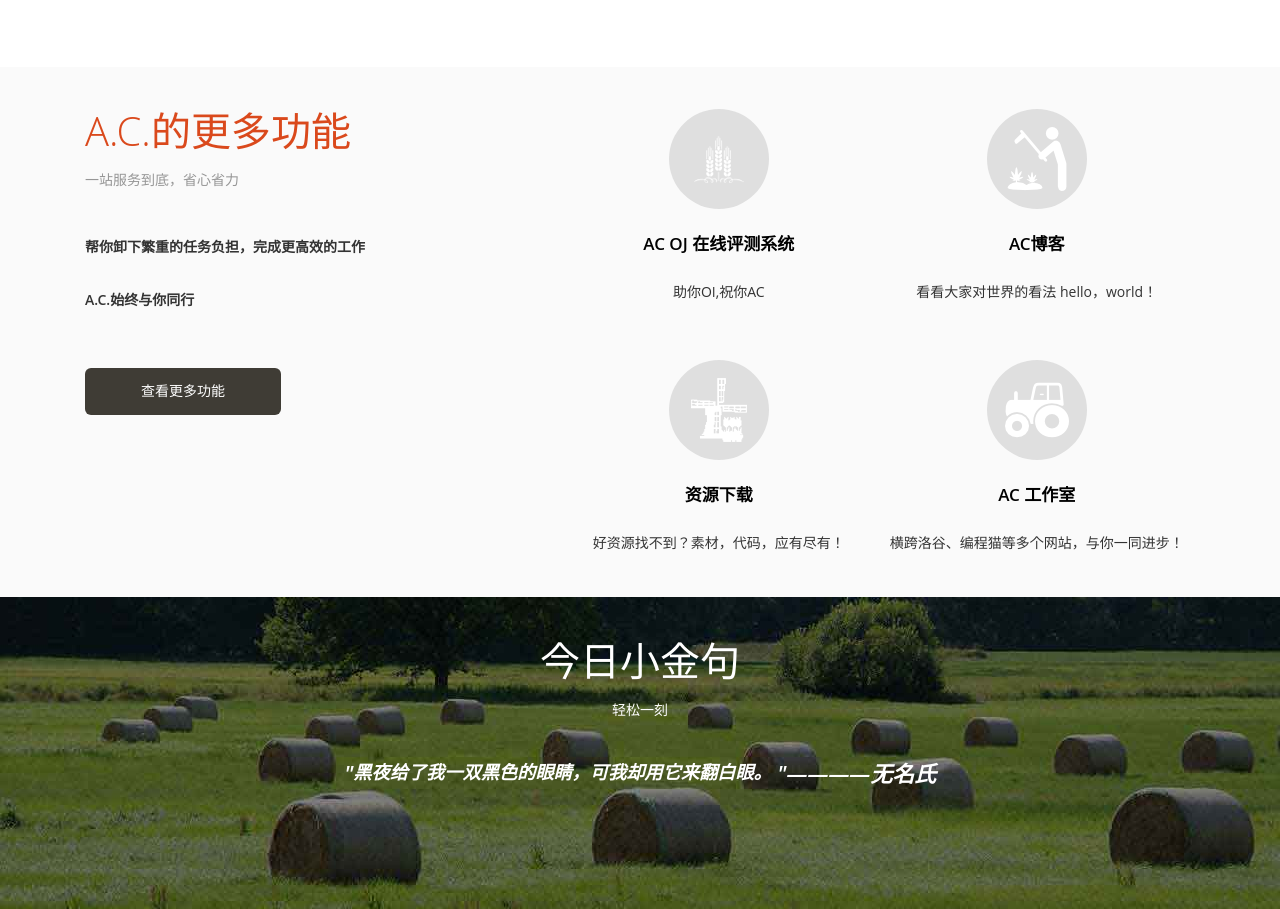
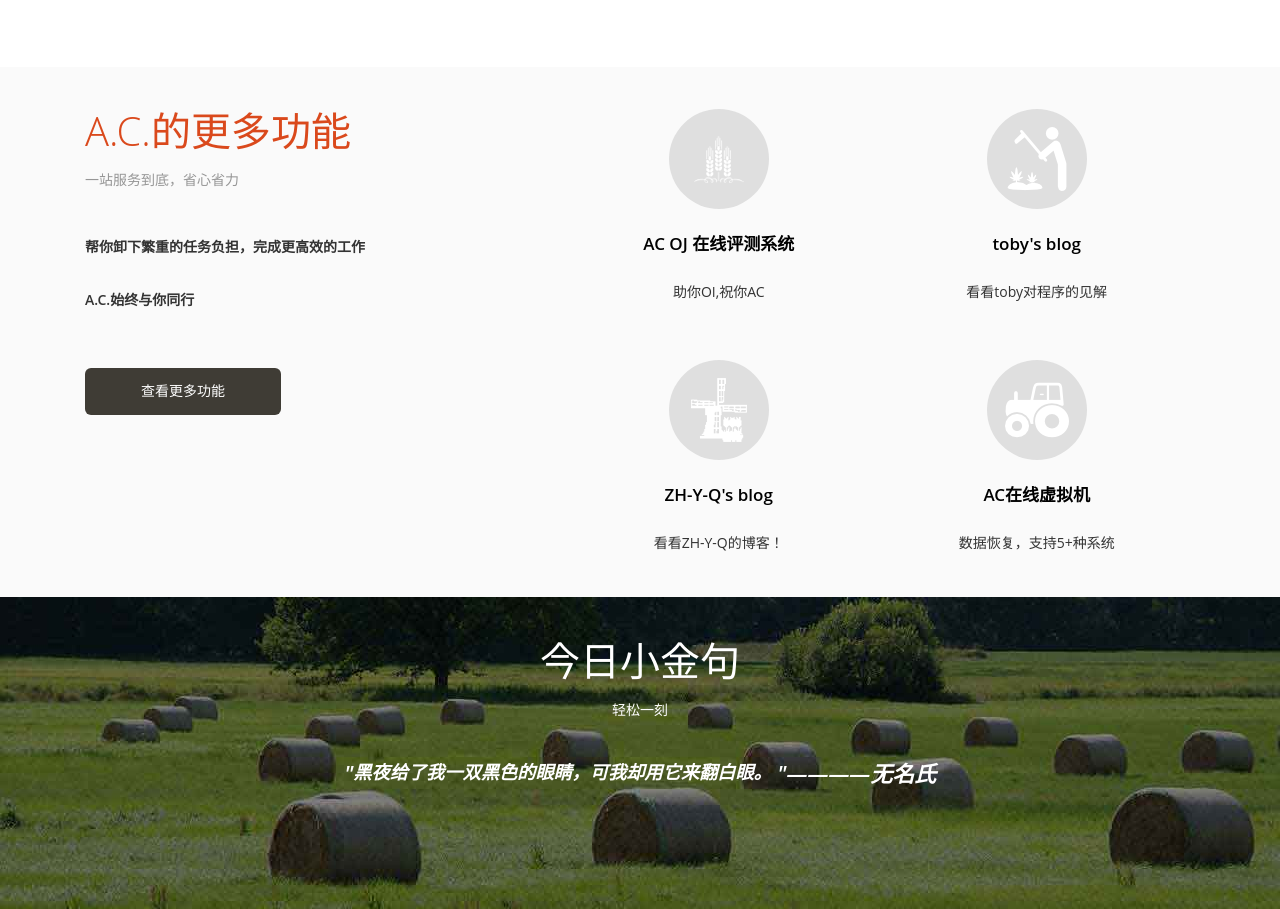
Before and after one commit to AmazingCodeHome/AmazingCodeHome.github.io, a plain HTML site: page index.html in a window 1280 px wide. Shown: the part 1176-2085 px from the top of the page. Drawn offline with Linux system fonts and the light colour scheme; a web font is replaced by a local one.

Commit message:
Update index.html

```diff
--- a/index.html
+++ b/index.html
@@ -149,35 +149,35 @@ Smartphone Compatible web template, free webdesigns for Nokia, Samsung, LG, Sony
 			<div class="col-md-7 specialty-grids">
 				<div class="specialty-grids-top">
 					<div class="col-md-6 service-box wow bounceIn animated" data-wow-delay="0.4s" style="visibility: visible; -webkit-animation-delay: 0.4s;">
-						<figure class="icon">
+						<a href="https://oj.amazingcode.top"><figure class="icon">
 							<img src="images/1.png" alt="" />
 						</figure>
 						<h5>AC OJ 在线评测系统</h5>
-						<p>助你OI,祝你AC</p>
+							<p>助你OI,祝你AC</p></a>
 					</div>
 					<div class="col-md-6 service-box wow bounceIn animated" data-wow-delay="0.4s" style="visibility: visible; -webkit-animation-delay: 0.4s;">
-						<figure class="icon">
+						<a href="https://toby.amazingcode.top"><figure class="icon">
 							<img src="images/2.png" alt="" />
 						</figure>
-						<h5>AC博客</h5>
-						<p>看看大家对世界的看法 hello，world！</p>
+						<h5>toby's blog</h5>
+							<p>看看toby对程序的见解</p></a>
 					</div>
 					<div class="clearfix"> </div>
 				</div>
 				<div class="specialty-grids-top">
 					<div class="col-md-6 service-box wow bounceIn animated" data-wow-delay="0.4s" style="visibility: visible; -webkit-animation-delay: 0.4s;">
-						<figure class="icon">
+						<a href="https://blog.amazingcode.top"><figure class="icon">
 							<img src="images/3.png" alt="" />
 						</figure>
-						<h5>资源下载</h5>
-						<p>好资源找不到？素材，代码，应有尽有！</p>
+						<h5>ZH-Y-Q's blog</h5>
+							<p>看看ZH-Y-Q的博客！</p></a>
 					</div>
 					<div class="col-md-6 service-box wow bounceIn animated" data-wow-delay="0.4s" style="visibility: visible; -webkit-animation-delay: 0.4s;">
-						<figure class="icon">
+						<a href="/vm/"><figure class="icon">
 							<img src="images/4.png" alt="" />
 						</figure>
-						<h5>AC 工作室</h5>
-						<p>横跨洛谷、编程猫等多个网站，与你一同进步！</p>
+						<h5>AC在线虚拟机</h5>
+							<p>数据恢复，支持5+种系统</p></a>
 					</div>
 					<div class="clearfix"> </div>
 				</div>
```
